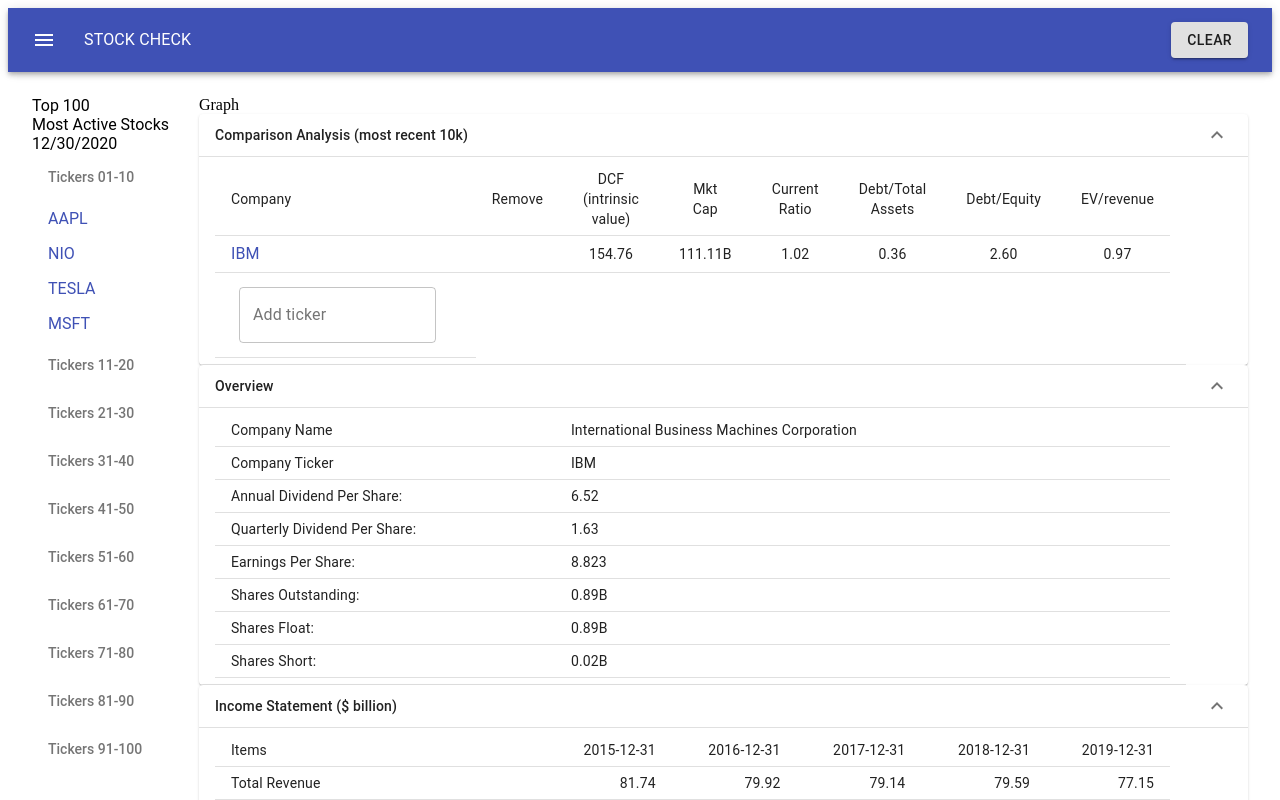
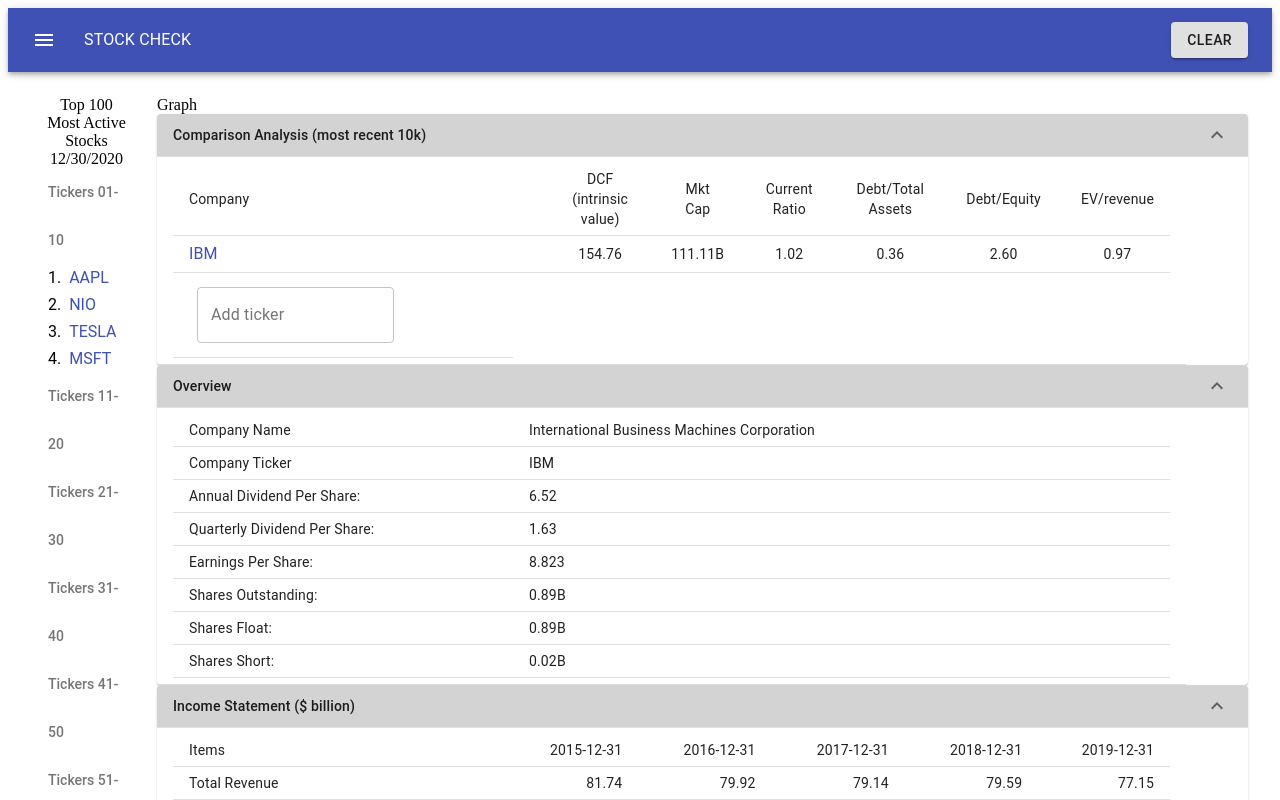
Before and after one commit to linhdangCA/stock-check-app, a React app: page / in a window 1280 px wide. Shown: the top 800 px of the page. Built offline with nearby package versions, Linux system fonts and the light colour scheme; no server answers; the HTML template or start-up script is replaced by a standard one.

Commit message:
updated some css

```diff
--- a/client/src/components/App.jsx
+++ b/client/src/components/App.jsx
@@ -128,12 +128,18 @@
   }
 
   render () {
+    const today = new Date();
+    const todayFormatted = today.toLocaleDateString("en-US")
+
     return (
       <div>
         <Header data={this.state.companies[this.state.display].overview} clearTickers={this.handleClearTickers}/>
         <div style={{ width: '100%' }}>
           <Box display="flex" flexDirection="row" p={1} m={1} bgcolor="background.paper">
-            <Box p={1} width="15%">
+            <Box p={1} width="10%">
+              <Box align="center">
+                  Top 100 <br /> Most Active Stocks <br /> {todayFormatted}
+              </Box>
               <Sidebar top100={this.state.top100} getTickerFinancials={this.getTickerFinancials}/>
             </Box>
             <Box p={1}>
--- a/client/src/components/financials/comparisons.jsx
+++ b/client/src/components/financials/comparisons.jsx
@@ -19,6 +19,16 @@
 const useStyles = makeStyles((theme) => ({
   table: {
     minWidth: 650,
+  },
+  '@global': {
+    // You should target [class*="MuiButton-root"] instead if you nest themes.
+    '.MuiTableHead-root': {
+      justifyContent: 'center',
+      backgroundColor: 'lightgrey',
+    },
+  },
+  thead: {
+    backgroundColor: 'lightgrey',
   },
   pointerCursor: "pointer",
 }))
@@ -82,7 +92,7 @@
     <div>
       <TableContainer component={Paper}>
         <Table className={classes.table} size="small" aria-label="collapsible table">
-          <TableHead>
+          <TableHead className={classes.thead}>
             <TableRow width="100%">
               <TableCell width="100%">Comparison Analysis (most recent 10k)</TableCell>
               <TableCell>
@@ -100,7 +110,9 @@
                     <TableBody>
                       <TableRow>
                         <TableCell width="300">Company</TableCell>
-                        <TableCell align="center">Remove</TableCell>
+                        <TableCell align="center">
+                          {companies.length > 1 ? 'Remove' : ''}
+                        </TableCell>
                         <TableCell align="center">DCF (intrinsic value)</TableCell>
                         <TableCell align="center">Mkt Cap</TableCell>
                         <TableCell align="center">Current Ratio</TableCell>
--- a/client/src/components/sidebar.jsx
+++ b/client/src/components/sidebar.jsx
@@ -5,6 +5,8 @@
 import ListItemText from '@material-ui/core/ListItemText';
 import ListSubheader from '@material-ui/core/ListSubheader';
 import Link from '@material-ui/core/Link';
+import Typography from '@material-ui/core/Typography';
+import Hidden from '@material-ui/core/Hidden';
 
 const useStyles = makeStyles((theme) => ({
   root: {
@@ -18,6 +20,7 @@
   },
   listSection: {
     backgroundColor: 'inherit',
+    justifyContent: 'flex-end',
   },
   ul: {
     backgroundColor: 'inherit',
@@ -25,16 +28,20 @@
   },
   text: {
     cursor: 'pointer',
-  }
+  },
+  '@global': {
+    // You should target [class*="MuiButton-root"] instead if you nest themes.
+    '.MuiListItem-root': {
+      justifyContent: 'flex-start',
+    },
+  },
 }));
-const today = new Date();
-const todayFormatted = today.toLocaleDateString("en-US")
 
 const Sidebar = (props) => {
   const classes = useStyles();
   return (
-    <List className={classes.root} subheader={<li />}>
-      <div>Top 100<br /> Most Active Stocks <br />{todayFormatted}</div>
+    <Hidden mdDown>
+      <List className={classes.root} subheader={<li />} dense align="flex-start">
         {['01-10', '11-20', '21-30', '31-40', '41-50', '51-60', '61-70', '71-80', '81-90', '91-100'].map((sectionId) => (
           <li key={`section-${sectionId}`} className={classes.listSection}>
             <ul className={classes.ul}>
@@ -46,7 +53,7 @@
                 if (index + 1 >= currentSection && index + 1 <= currentSection + 9) {
                   return (
                     <ListItem key={ticker}>
-                    <Link href="#" className={classes.text} onClick={() => {props.getTickerFinancials(ticker)}}>{ticker}</Link>
+                      <span>{index + 1}. &nbsp; </span><Link href="#" className={classes.text} onClick={() => {props.getTickerFinancials(ticker)}}>{ticker}</Link>
                     </ListItem>
                   )
                 }
@@ -55,6 +62,8 @@
           </li>
         ))}
       </List>
+    </Hidden>
+
   )
 }
 
```
Lines whose indentation alone changed are shown as unchanged.
